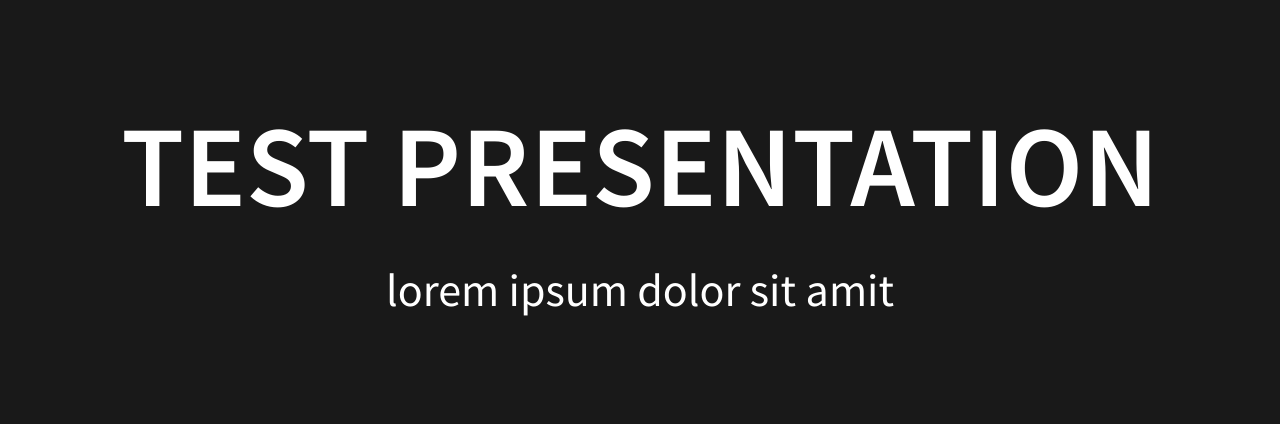
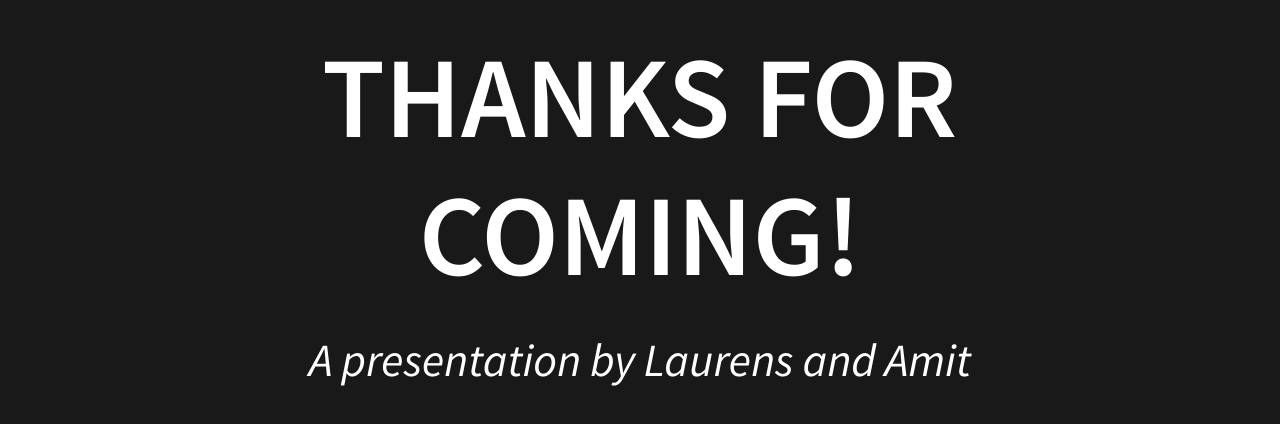
Before and after one commit to GotaLoveFiraCode/science_presentation, a plain HTML site: page index.html in a window 1280 px wide. Shown: the part 176-600 px from the top of the page. Drawn offline with Linux system fonts and the light colour scheme.

Commit message:
init: Added proper temp content.

```diff
--- a/index.html
+++ b/index.html
@@ -3,7 +3,7 @@
 <head>
   <meta charset="utf-8">
   <meta name="generator" content="pandoc">
-  <title>-</title>
+  <title>10C Science Presentation by Laurens Rosinski and Amit Zarfaty</title>
   <meta name="apple-mobile-web-app-capable" content="yes">
   <meta name="apple-mobile-web-app-status-bar-style" content="black-translucent">
   <meta name="viewport" content="width=device-width, initial-scale=1.0, maximum-scale=1.0, user-scalable=no, minimal-ui">
@@ -36,10 +36,11 @@
     <div class="slides">
 
 
-<section id="test-presentation" class="slide level1">
-<h1>Test presentation</h1>
-<p>lorem ipsum dolor sit amit</p>
-</section>
+        <section id="thanks-for-coming" class="slide level1">
+            <h1>Thanks for Coming!</h1>
+            <p><em>A presentation by Laurens and Amit</em></p>
+        </section>
+
     </div>
   </div>
 
```
